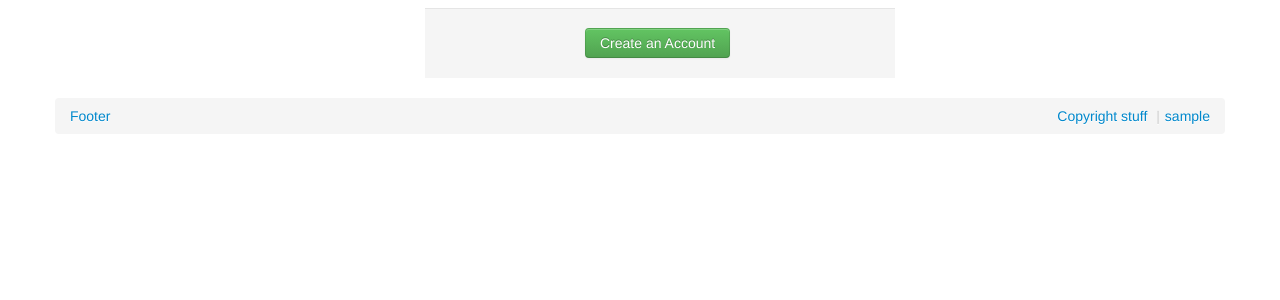
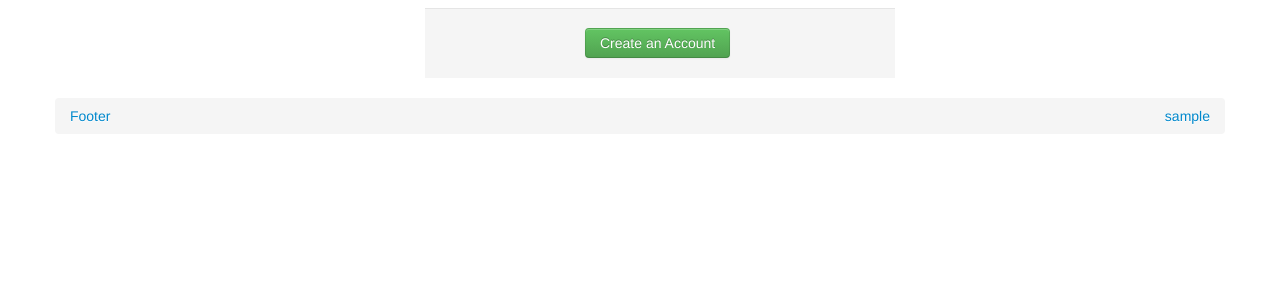
Before and after one commit to jmoswalt/djangodash2012, a Django app: page /signup/ in a window 1280 px wide. Shown: the part 304-604 px from the top of the page. Run offline with Django 3.2, Linux system fonts and the light colour scheme; a user stored in the database is signed in; tables that the repository leaves empty hold one stand-in row (values such as "Sample post"); parts of the project's set-up code (start-up, migrations or seed data) failed here and were passed over; some libraries are stand-ins or nearby versions.

Commit message:
Remove link from the footer.

```diff
--- a/oldmail/templates/footer.html
+++ b/oldmail/templates/footer.html
@@ -10,7 +10,6 @@
   {% if user.is_authenticated and user.profile.account %}
   <li class="pull-right"><a href="{% url profile_change user.profile.account user.pk %}">{{ request.user.username }}</a></li>
   {% endif %}
-  <li class="pull-right"><a href="#">Copyright stuff</a> <span class="divider">|</span> </li>
 
 </ul>
 </div>
```
